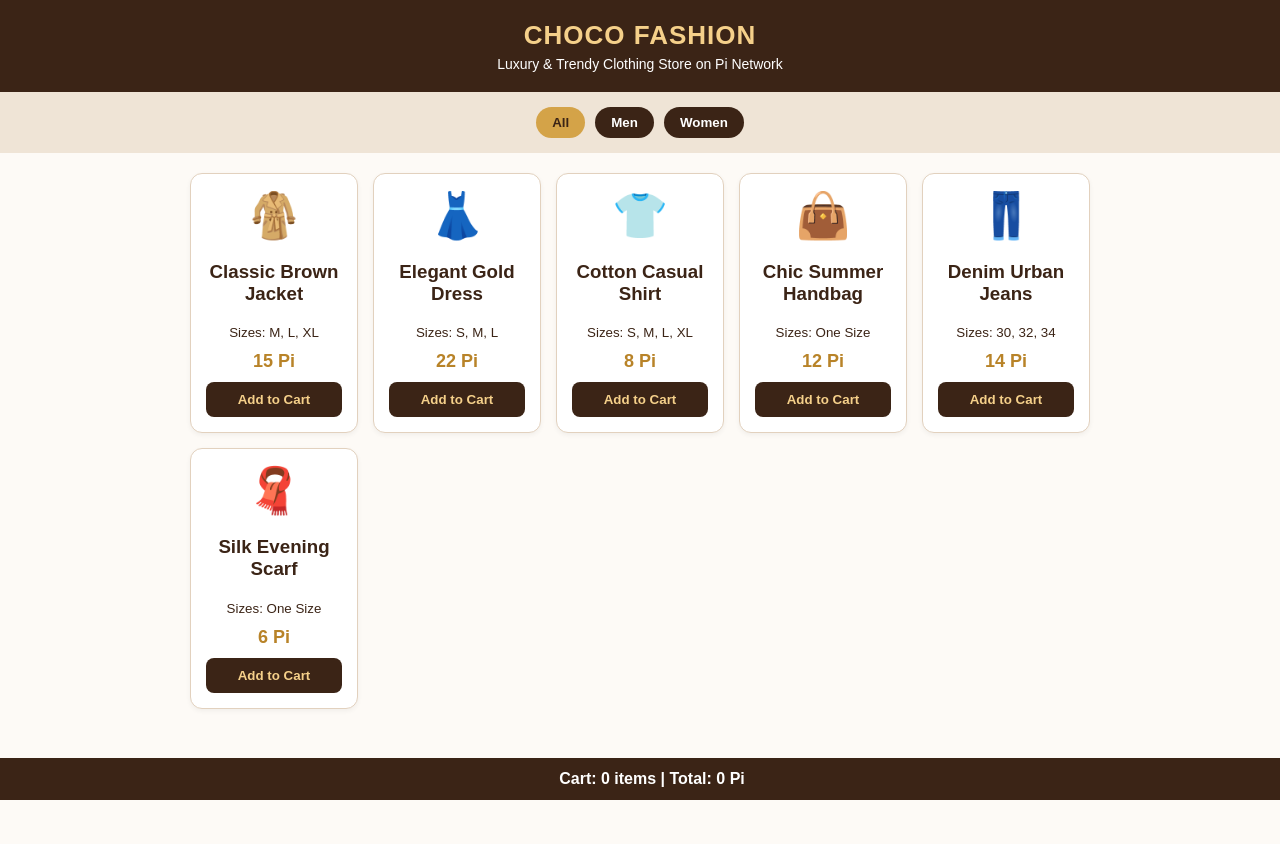
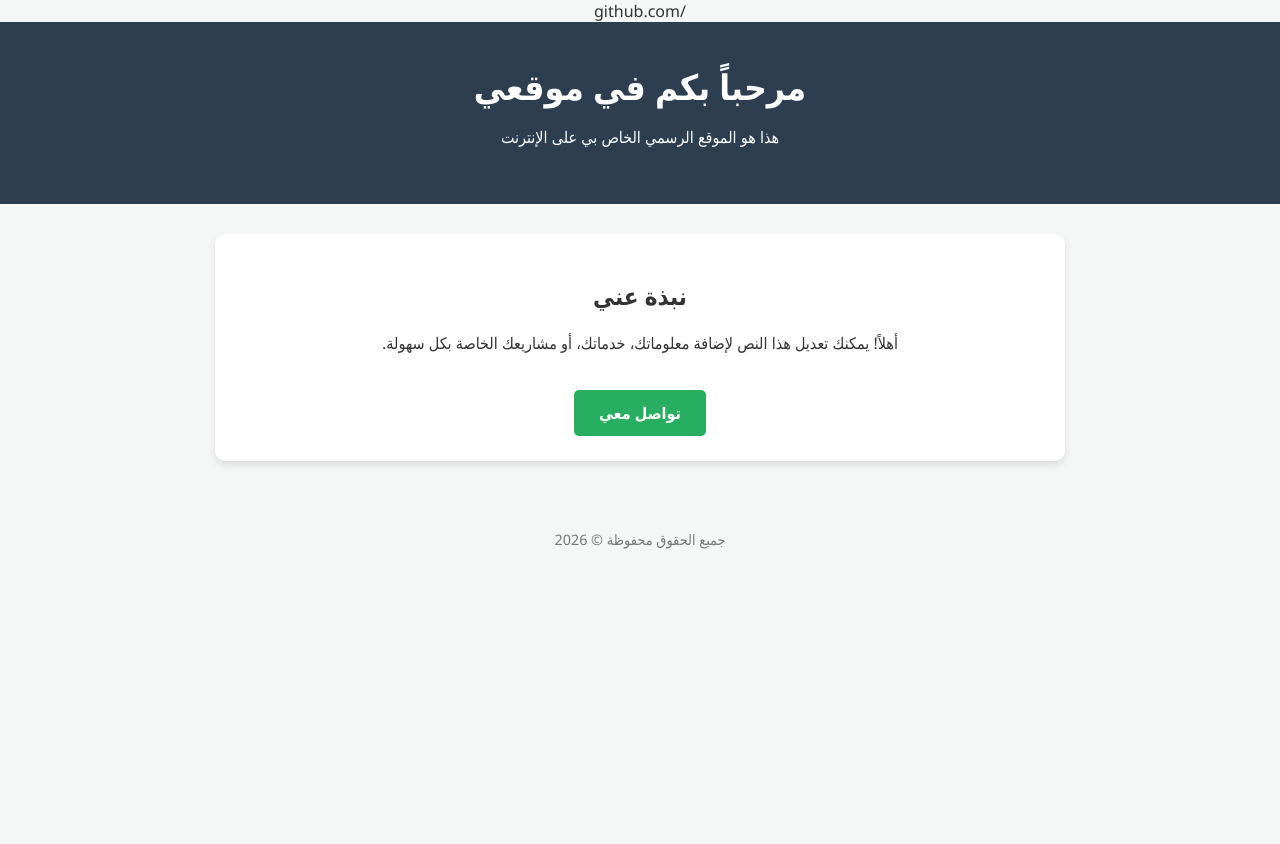
Before and after one commit to drissalechoco/drissalechoco.github.io, a plain HTML site: page index.html in a window 1280 px wide. After the commit the page ends 800 px from the top, so only its background shows below. Drawn offline with Linux system fonts and the light colour scheme.

Commit message:
Update index.html

```diff
--- a/index.html
+++ b/index.html
@@ -1,67 +1,70 @@
+/github.com
 <!DOCTYPE html>
-<html lang="en">
+<html lang="ar" dir="rtl">
 <head>
     <meta charset="UTF-8">
     <meta name="viewport" content="width=device-width, initial-scale=1.0">
-  <title>Choco Fashion - Pi Store</title>
+    <title>موقعي الشخصي</title>
     <style>
-    body { font-family: Arial, sans-serif; margin: 0; background: #fdfaf6; color: #3b2416; }
-    header { background: #3b2416; color: #f5d08a; padding: 20px; text-align: center; }
-    header h1 { margin: 0; font-size: 26px; letter-spacing: 1px; }
-    header p { margin: 5px 0 0; font-size: 14px; color: #fff; }
-    .tabs { display: flex; justify-content: center; gap: 10px; padding: 15px; background: #efe4d6; }
-    .tabs button { padding: 8px 16px; border: none; border-radius: 20px; background: #3b2416; color: #fff; cursor: pointer; font-weight: bold; }
-    .tabs button.active { background: #d4a348; color: #3b2416; }
-    .grid { display: grid; grid-template-columns: repeat(auto-fit, minmax(160px, 1fr)); gap: 15px; padding: 20px; max-width: 900px; margin: auto; }
-    .card { background: #fff; border: 1px solid #e2d1be; border-radius: 12px; padding: 15px; text-align: center; box-shadow: 0 2px 5px rgba(0,0,0,0.05); }
-    .icon { font-size: 45px; margin-bottom: 10px; }
-    .price { color: #b88328; font-weight: bold; font-size: 18px; margin: 10px 0; }
-    .btn { background: #3b2416; color: #f5d08a; border: none; padding: 10px 15px; border-radius: 8px; cursor: pointer; width: 100%; font-weight: bold; }
-    .cart-bar { position: fixed; bottom: 0; width: 100%; background: #3b2416; color: #fff; padding: 12px; text-align: center; font-weight: bold; }
-    footer { text-align: center; padding: 30px 15px 70px; font-size: 13px; color: #7a5c48; }
+        body {
+            font-family: 'Segoe UI', Tahoma, Geneva, Verdana, sans-serif;
+            margin: 0;
+            padding: 0;
+            background-color: #f4f7f6;
+            color: #333;
+            text-align: center;
+        }
+        header {
+            background-color: #2c3e50;
+            color: #ffffff;
+            padding: 40px 20px;
+        }
+        header h1 {
+            margin: 0;
+            font-size: 2.2em;
+        }
+        main {
+            max-width: 800px;
+            margin: 30px auto;
+            padding: 25px;
+            background: #ffffff;
+            border-radius: 10px;
+            box-shadow: 0 4px 8px rgba(0,0,0,0.1);
+        }
+        .btn {
+            display: inline-block;
+            margin-top: 20px;
+            padding: 12px 25px;
+            background-color: #27ae60;
+            color: #ffffff;
+            text-decoration: none;
+            border-radius: 5px;
+            font-weight: bold;
+        }
+        footer {
+            margin-top: 40px;
+            padding: 15px;
+            font-size: 0.9em;
+            color: #777;
+        }
     </style>
 </head>
 <body>
+
     <header>
-    <h1>CHOCO FASHION</h1>
-    <p>Luxury & Trendy Clothing Store on Pi Network</p>
+        <h1>مرحباً بكم في موقعي</h1>
+        <p>هذا هو الموقع الرسمي الخاص بي على الإنترنت</p>
     </header>
-  <div class="tabs">
-    <button class="active" onclick="filterItems('all', this)">All</button>
-    <button onclick="filterItems('men', this)">Men</button>
-    <button onclick="filterItems('women', this)">Women</button>
-  </div>
-  <div class="grid" id="store"></div>
-  <div class="cart-bar" id="cart">Cart: 0 items | Total: 0 Pi</div>
-  <footer>Choco Fashion Store &copy; 2026 | Powered by Pi Network</footer>
-  <script>
-    const products = [
-      { name: "Classic Brown Jacket", cat: "men", price: 15, icon: "🧥", sizes: "M, L, XL" },
-      { name: "Elegant Gold Dress", cat: "women", price: 22, icon: "👗", sizes: "S, M, L" },
-      { name: "Cotton Casual Shirt", cat: "men", price: 8, icon: "👕", sizes: "S, M, L, XL" },
-      { name: "Chic Summer Handbag", cat: "women", price: 12, icon: "👜", sizes: "One Size" },
-      { name: "Denim Urban Jeans", cat: "men", price: 14, icon: "👖", sizes: "30, 32, 34" },
-      { name: "Silk Evening Scarf", cat: "women", price: 6, icon: "🧣", sizes: "One Size" }
-    ];
-    let count = 0, total = 0;
-    function render(cat) {
-      const store = document.getElementById('store');
-      store.innerHTML = '';
-      products.filter(p => cat === 'all' || p.cat === cat).forEach(p => {
-        store.innerHTML += `<div class="card"><div class="icon">${p.icon}</div><h3>${p.name}</h3><small>Sizes: ${p.sizes}</small><div class="price">${p.price} Pi</div><button class="btn" onclick="add(${p.price}, '${p.name}')">Add to Cart</button></div>`;
-      });
-    }
-    function filterItems(cat, btn) {
-      document.querySelectorAll('.tabs button').forEach(b => b.classList.remove('active'));
-      btn.classList.add('active');
-      render(cat);
-    }
-    function add(price, name) {
-      count++; total += price;
-      document.getElementById('cart').innerText = `Cart: ${count} items | Total: ${total} Pi`;
-      alert(name + " added to your Choco Fashion cart!");
-    }
-    render('all');
-  </script>
+
+    <main>
+        <h2>نبذة عني</h2>
+        <p>أهلاً! يمكنك تعديل هذا النص لإضافة معلوماتك، خدماتك، أو مشاريعك الخاصة بكل سهولة.</p>
+        <a href="#" class="btn">تواصل معي</a>
+    </main>
+
+    <footer>
+        <p>جميع الحقوق محفوظة &copy; 2026</p>
+    </footer>
+
 </body>
 </html>
```
Lines whose indentation alone changed are shown as unchanged.
